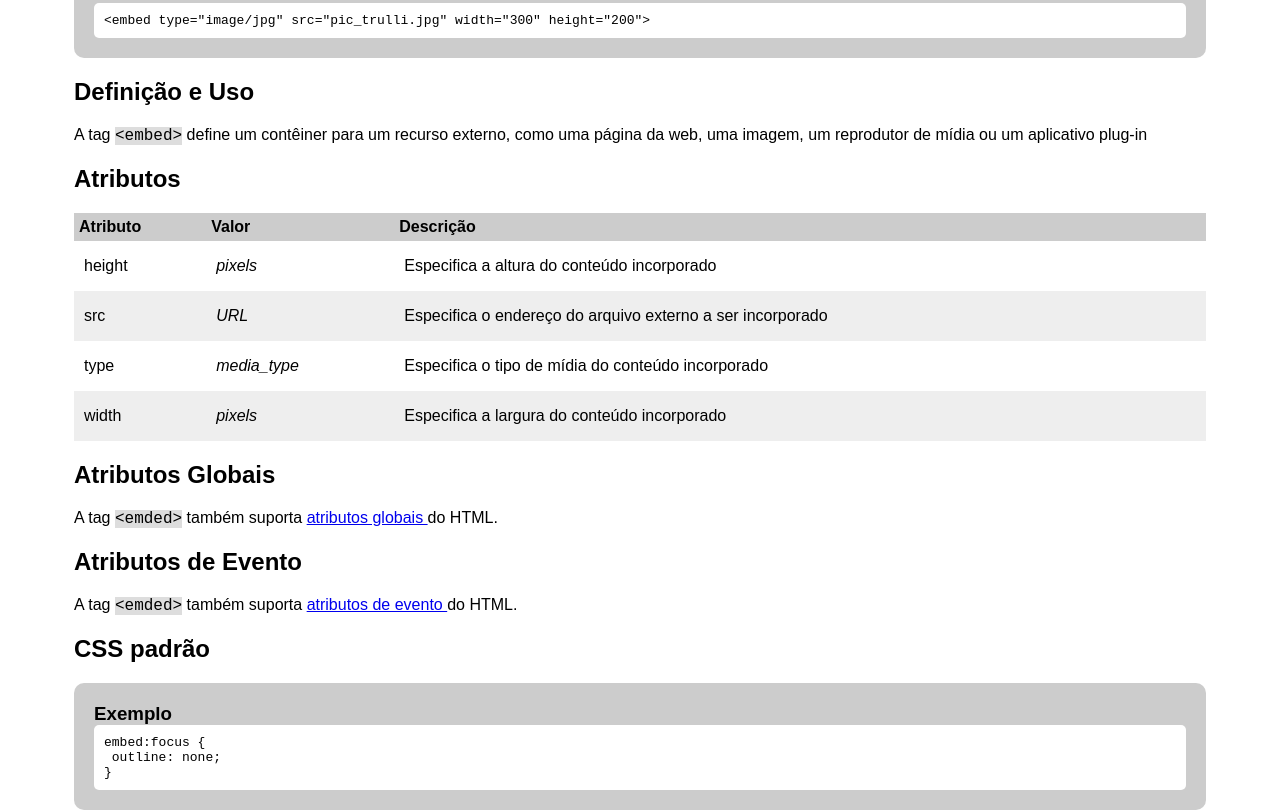
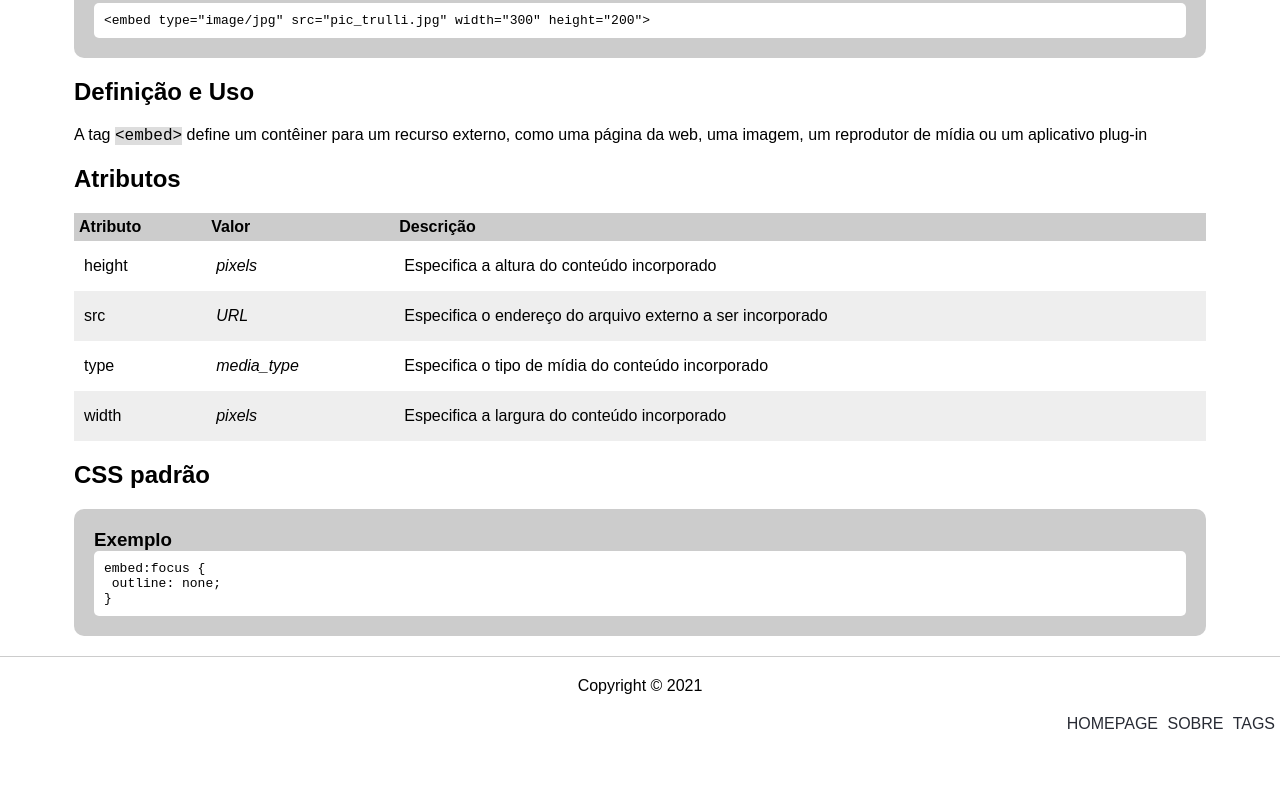
Before and after one commit to jv-amorim/ifnmg-dev-web-w3s-clone, a plain HTML site: page tags/emded.html in a window 1280 px wide. Shown: the part 338-1150 px from the top of the page. After the commit the page ends 1090 px from the top, so only its background shows below. Drawn offline with Linux system fonts and the light colour scheme.

Commit message:
Remoção de informações de atributos globais e eventos

```diff
--- a/tags/emded.html
+++ b/tags/emded.html
@@ -69,24 +69,6 @@
           <td>Especifica a largura do conteúdo incorporado</td>
         </tr>
       </table>
-      <h2>Atributos Globais</h2>
-      <p>
-        A tag <span class="tag-span">&lt;emded></span> também suporta
-        <a href="https://www.w3schools.com/tags/ref_standardattributes.asp">
-          atributos globais
-        </a>
-        do HTML.
-      </p>
-
-      <h2>Atributos de Evento</h2>
-      <p>
-        A tag
-        <span class="tag-span">&lt;emded></span> também suporta
-        <a href="https://www.w3schools.com/tags/ref_eventattributes.asp">
-          atributos de evento
-        </a>
-        do HTML.
-      </p>
 
       <h2>CSS padrão</h2>
       <div class="example">
```
Also changed, not shown: tags/img.html (+0 -18 lines), tags/optgroup.html (+0 -13 lines), tags/rt.html (+0 -13 lines), tags/thead.html (+0 -14 lines).
